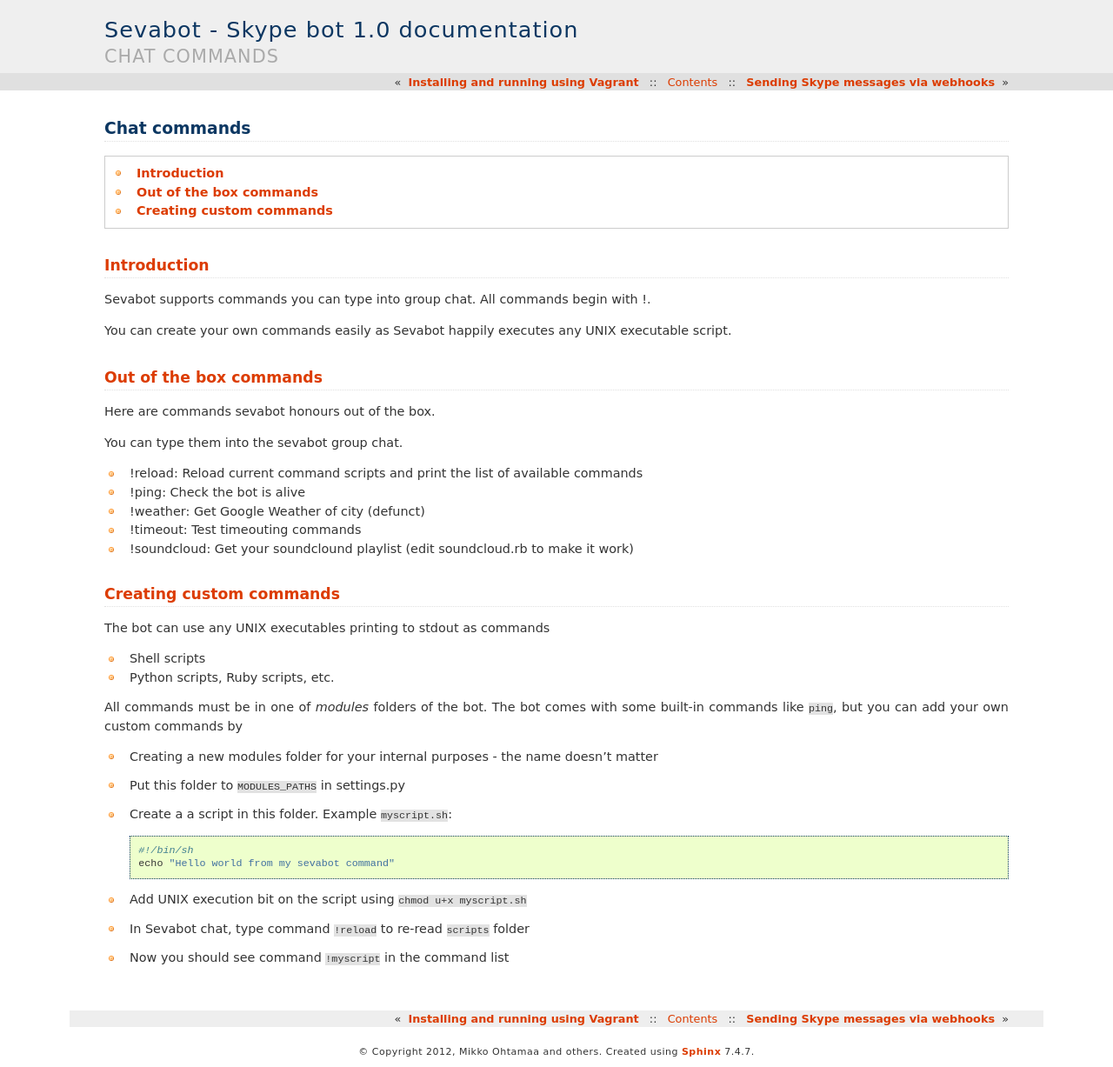
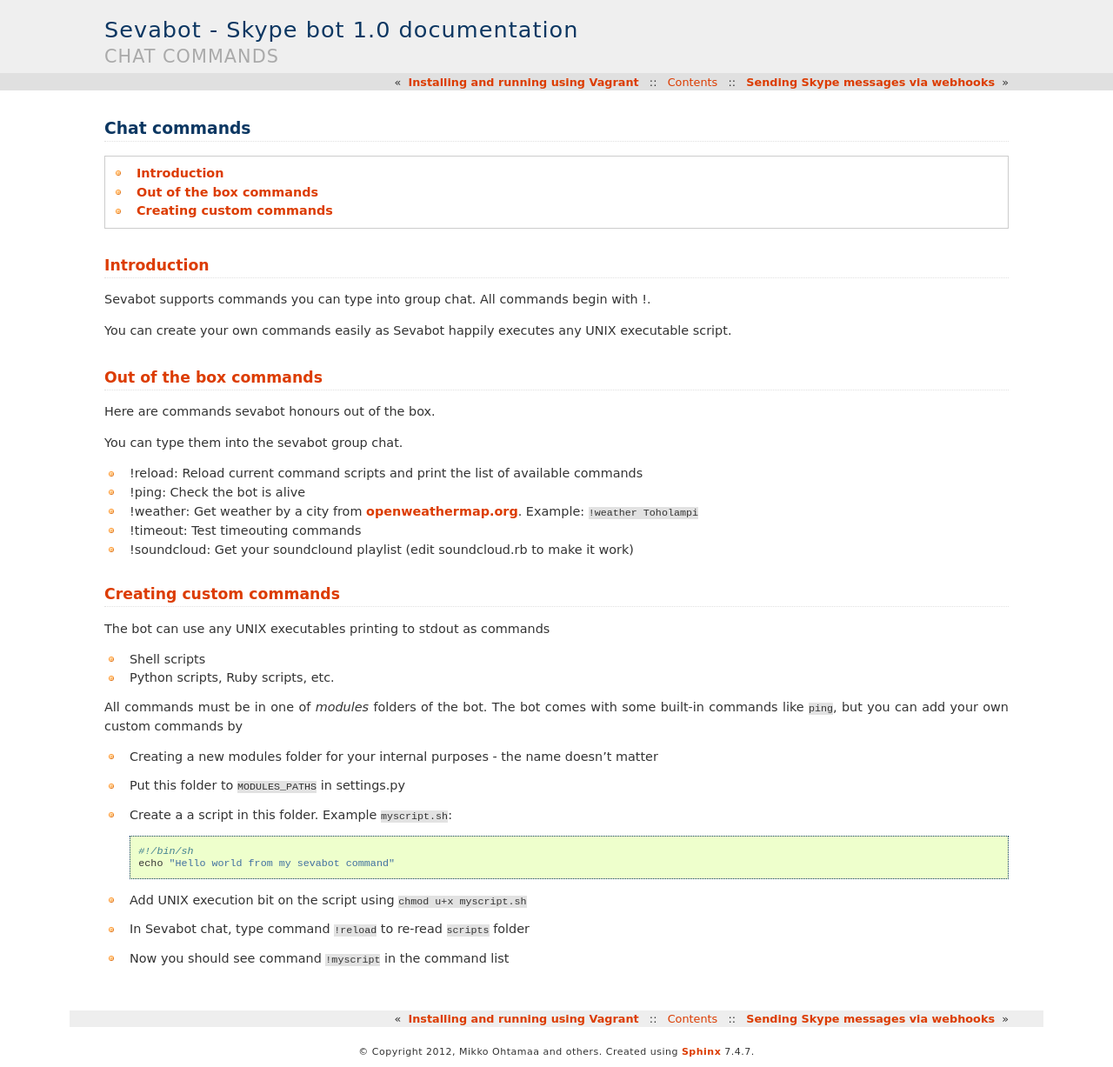
Before and after one commit to opensourcehacker/sevabot, a Sphinx documentation site: the page built from docs/source/commands.rst, in a window 1280 px wide. Shown: the whole page at 87% size. Built offline with Sphinx 7.4.7, drawn with Linux system fonts in a browser that asks for light colours; pages that are not in the unit, such as notebooks, are missing from menus.

Commit message:
Google Weather -> OpenWeatherMaps.org change

```diff
--- a/docs/source/commands.rst
+++ b/docs/source/commands.rst
@@ -24,7 +24,7 @@
 
 * !ping: Check the bot is alive
 
-* !weather: Get Google Weather of city (defunct)
+* !weather: Get weather by a city from `openweathermap.org <http://openweathermap.org/>`_. Example: ``!weather Toholampi``
 
 * !timeout: Test timeouting commands
 
```
